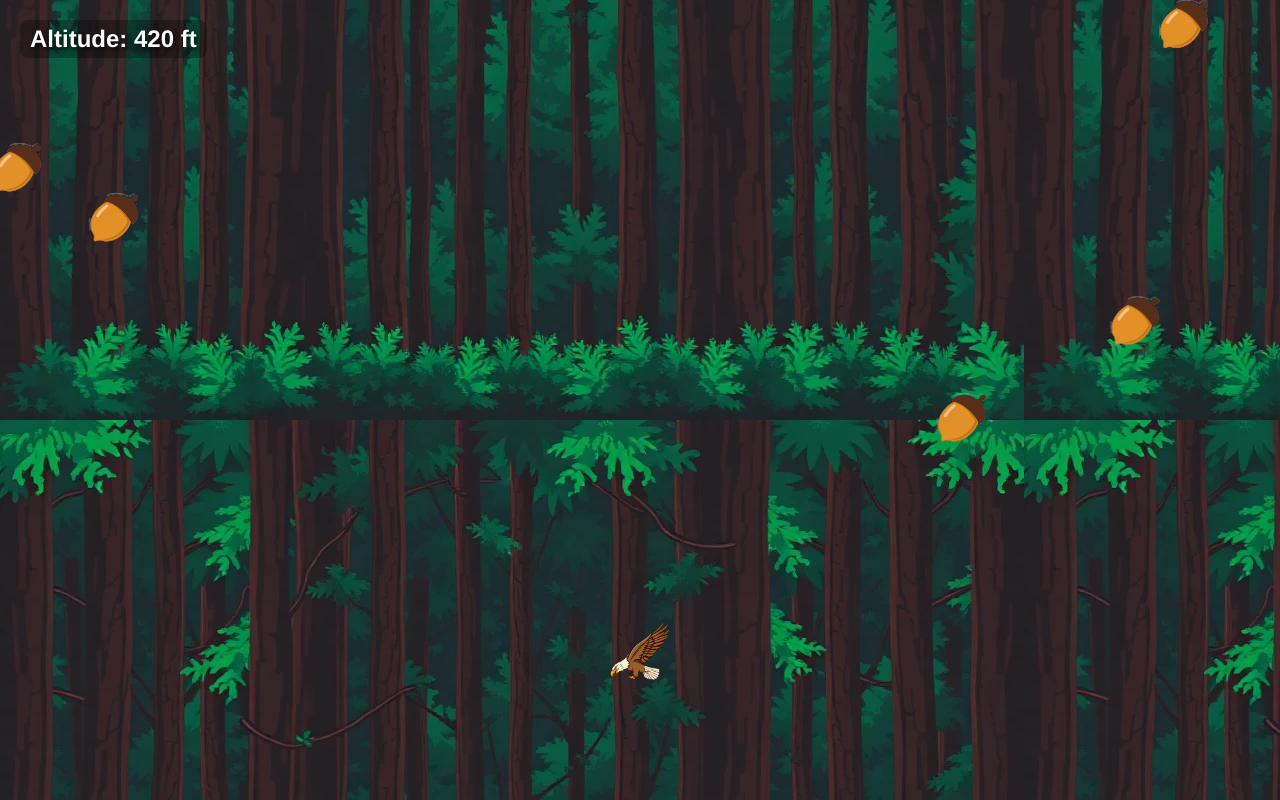
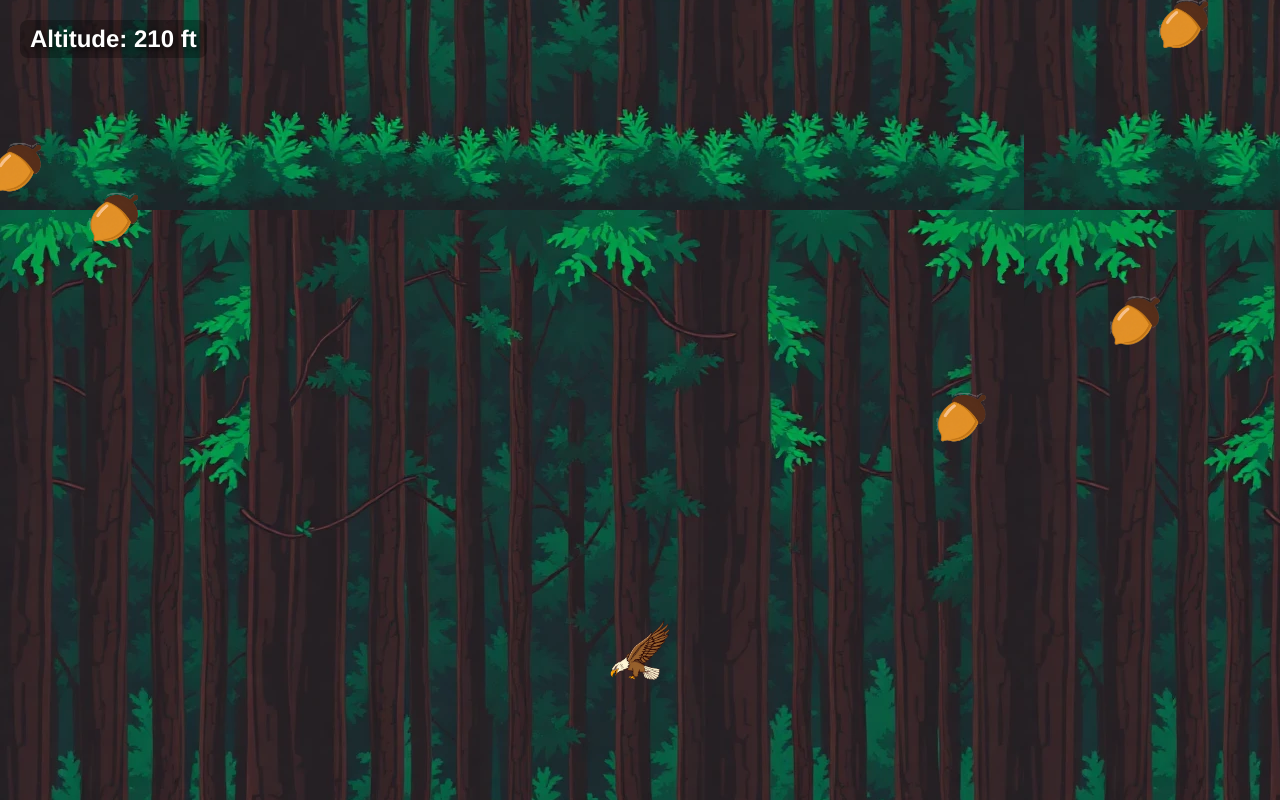
Before and after one commit to websimapi/websim-flight-to-the-moon, a plain HTML site: page index.html in a window 1280 px wide. Both pictures are taken after a click on the element 639 px from the left and 400 px from the top of the page. Drawn offline with Linux system fonts and the light colour scheme.

Commit message:
v5: That.\nDoes look better.Can we make the speed in which we travel up during phase one?Take longer , I think we're flying a little too fast like visually everything aesthetically looks good , but like the altitude that we're climbing is too fast

```diff
--- a/index.html
+++ b/index.html
@@ -42,6 +42,6 @@
     </div>
     <canvas id="game-canvas"></canvas>
     <script type="module" src="main.js"></script>
-<script defer src="https://static.cloudflareinsights.com/beacon.min.js/vcd15cbe7772f49c399c6a5babf22c1241717689176015" integrity="sha512-ZpsOmlRQV6y907TI0dKBHq9Md29nnaEIPlkf84rnaERnq6zvWvPUqr2ft8M1aS28oN72PdrCzSjY4U6VaAw1EQ==" data-cf-beacon='{"rayId":"9e328837bc5316d5","version":"2025.9.1","serverTiming":{"name":{"cfExtPri":true,"cfEdge":true,"cfOrigin":true,"cfL4":true,"cfSpeedBrain":true,"cfCacheStatus":true}},"token":"4c6229722a6346bc8eb5cb0e5eae5d41","b":1}' crossorigin="anonymous"></script>
+<script defer src="https://static.cloudflareinsights.com/beacon.min.js/v8c78df7c7c0f484497ecbca7046644da1771523124516" integrity="sha512-8DS7rgIrAmghBFwoOTujcf6D9rXvH8xm8JQ1Ja01h9QX8EzXldiszufYa4IFfKdLUKTTrnSFXLDkUEOTrZQ8Qg==" data-cf-beacon='{"version":"2024.11.0","token":"4c6229722a6346bc8eb5cb0e5eae5d41","server_timing":{"name":{"cfCacheStatus":true,"cfEdge":true,"cfExtPri":true,"cfL4":true,"cfOrigin":true,"cfSpeedBrain":true},"location_startswith":null}}' crossorigin="anonymous"></script>
 </body>
 </html>
--- a/main.js
+++ b/main.js
@@ -12,15 +12,15 @@ const playAgainButton = document.getElementById('play-again-button');
 let canvasWidth, canvasHeight;
 
 const BIRD_STATS = {
-    sparrow: { speed: 100, agility: 5, img: 'sparrow.png' },
-    eagle: { speed: 150, agility: 3, img: 'eagle.png' },
-    hummingbird: { speed: 75, agility: 8, img: 'hummingbird.png' }
+    sparrow: { speed: 50, agility: 5, img: 'sparrow.png' },
+    eagle: { speed: 75, agility: 3, img: 'eagle.png' },
+    hummingbird: { speed: 40, agility: 8, img: 'hummingbird.png' }
 };
 
 const LEVELS = {
-    FOREST: { altitude: 0, bg: 'forest_bg.png', obstacle: 'nut.png', obsSpeed: 200 },
-    SKY: { altitude: 1000, bg: 'sky_bg.png', obstacle: 'raindrop.png', obsSpeed: 350 },
-    SPACE: { altitude: 5000, bg: 'space_bg.png', obstacle: 'asteroid.png', obsSpeed: 500 },
+    FOREST: { altitude: 0, bg: 'forest_bg.png', obstacle: 'nut.png', obsSpeed: 200, speedMultiplier: 1.0 },
+    SKY: { altitude: 1000, bg: 'sky_bg.png', obstacle: 'raindrop.png', obsSpeed: 350, speedMultiplier: 1.5 },
+    SPACE: { altitude: 5000, bg: 'space_bg.png', obstacle: 'asteroid.png', obsSpeed: 500, speedMultiplier: 2.0 },
     MOON: { altitude: 15000 }
 };
 
@@ -108,7 +108,7 @@ function initGame(birdType) {
         y: canvasHeight - 150,
         width: 60,
         height: 60,
-        speed: stats.speed, // pixels (altitude) per second
+        baseSpeed: stats.speed, // pixels (altitude) per second
         agility: stats.agility,
         image: stats.image
     };
@@ -129,8 +129,10 @@ function initGame(birdType) {
 function update(dt) {
     if (gameState !== 'playing') return;
 
+    const currentSpeed = player.baseSpeed * currentLevel.speedMultiplier;
+
     // Update altitude
-    altitude += player.speed * dt;
+    altitude += currentSpeed * dt;
     altitudeDisplay.textContent = `Altitude: ${Math.floor(altitude)} ft`;
 
     // Update player horizontal position
@@ -143,7 +145,7 @@ function update(dt) {
     player.x = Math.max(player.width/2, Math.min(canvasWidth - player.width/2, player.x));
 
     // Update background scroll
-    const scrollSpeed = player.speed;
+    const scrollSpeed = currentSpeed;
     bgY[0] += scrollSpeed * dt;
     bgY[1] += scrollSpeed * dt;
     if (bgY[0] >= canvasHeight) bgY[0] = bgY[1] - canvasHeight;
```
